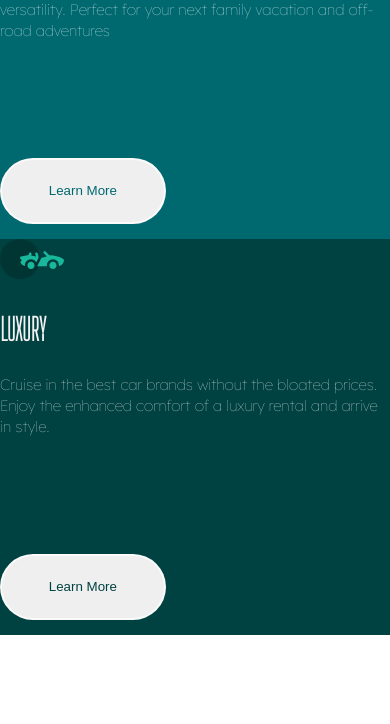
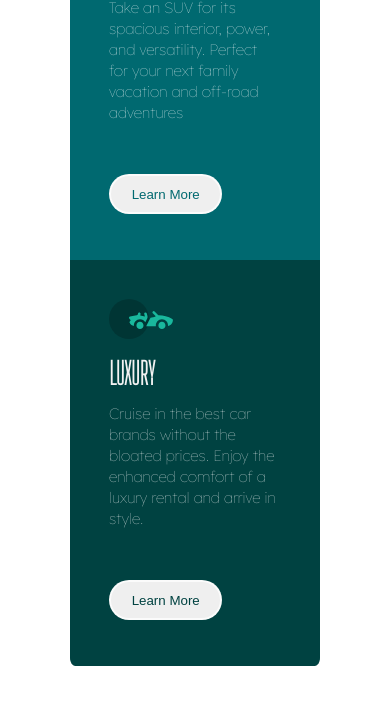
Before and after one commit to kalosFestus/my-3-column-preview-card-component-task-completed, a plain HTML site: page index.html in a window 390 px wide. Shown: the part 611-1335 px from the top of the page. Before the commit the page ends 1305 px from the top, so only its background shows below. Drawn offline with Linux system fonts and the light colour scheme.

Commit message:
Update styles.css

```diff
--- a/styles.css
+++ b/styles.css
@@ -15,9 +15,9 @@
     width: 100%;
 }
 
-#sedans,
-#suvs,
-#luxury {
+.sedans,
+.suvs,
+.luxury {
     padding: 2%;
     width: 250px;
 }
@@ -31,12 +31,12 @@
 }
 
 
-#sedans {
+.sedans {
     border-top-left-radius: 2%;
     border-bottom-left-radius: 2%;
 }
 
-#luxury {
+.luxury {
     border-top-right-radius: 2%;
     border-bottom-right-radius: 2%;
 }
@@ -65,15 +65,15 @@ input[type="submit"]:hover {
 }
 
 @media (max-width:2560px) {
-    #suvs .car-text {
+    .suvs .car-text {
         width: 95%;
     }
 }
 
 @media (max-width:768px) {
-    #sedans,
-    #suvs,
-    #luxury {
+    .sedans,
+    .suvs,
+    .luxury {
     padding: 4%;
     }
 }
@@ -89,21 +89,21 @@ input[type="submit"]:hover {
         margin-bottom: 4%;
     }
 
-    #sedans {
+    .sedans {
         border-top-left-radius: 2%;
         border-top-right-radius: 2%;
         border-bottom-left-radius: unset;
     }
 
-    #luxury {
+    .luxury {
         border-top-right-radius: unset;
         border-bottom-right-radius: 2%;
         border-bottom-left-radius: 2%;
     }
 
-    #sedans,
-    #suvs,
-    #luxury {
+    .sedans,
+    .suvs,
+    .luxury {
         padding: 10%;
     }
 }
```
